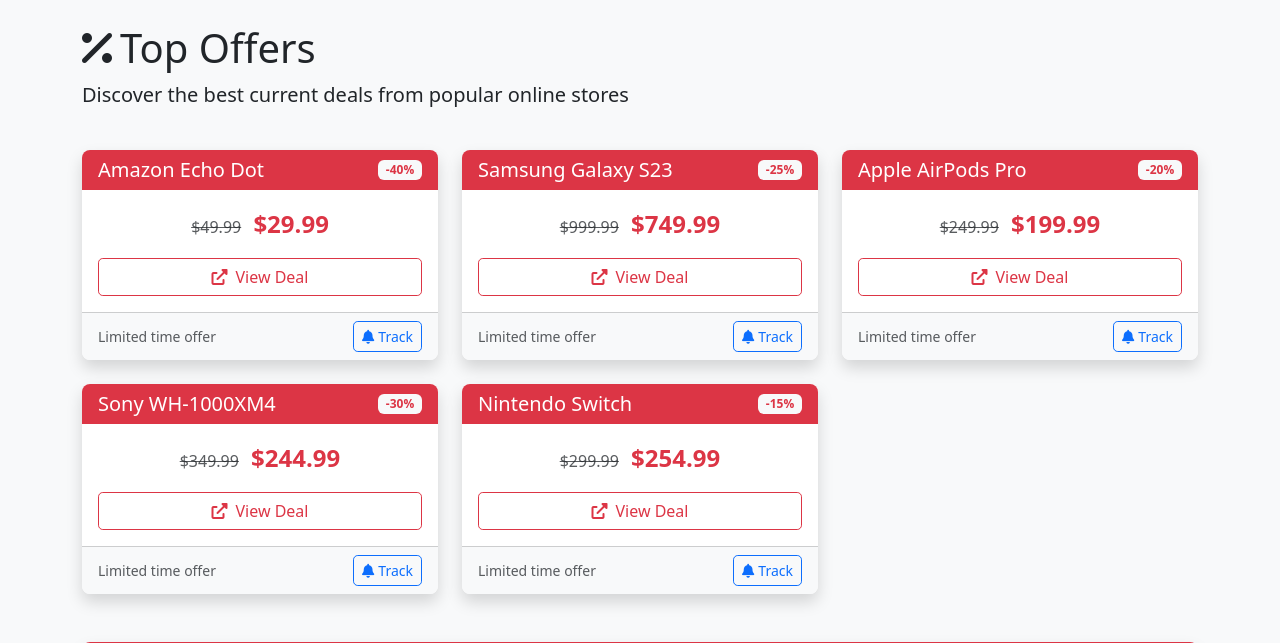
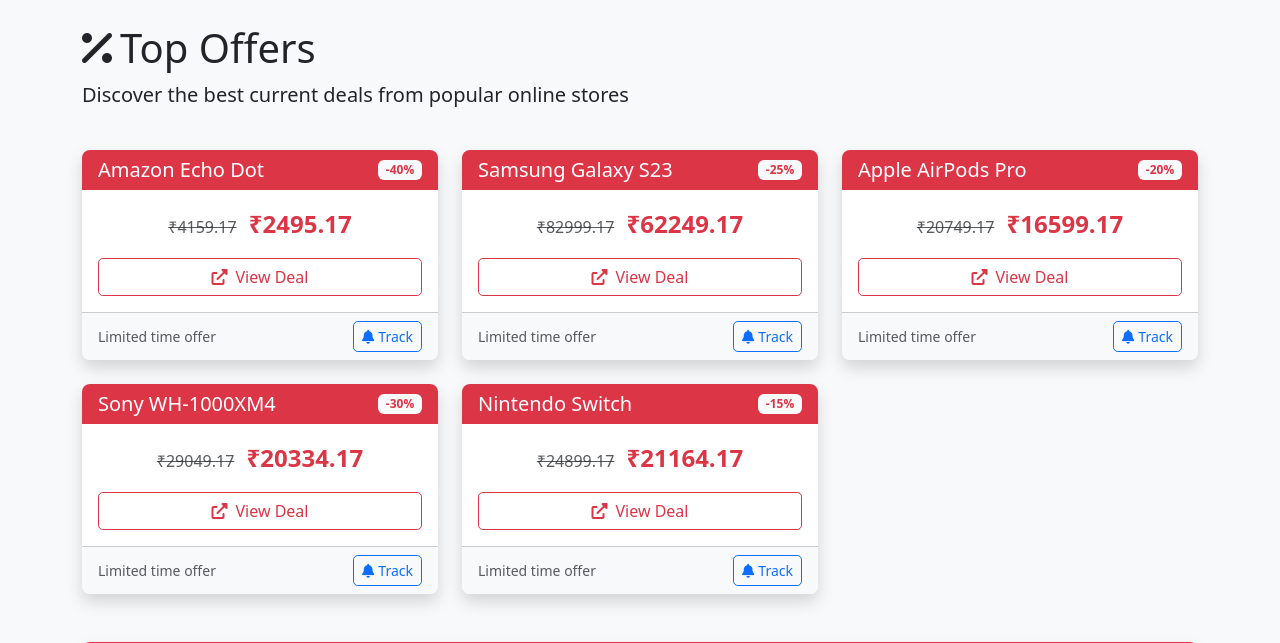
Before and after one commit to jegavkar/Track, a Django app: page /top-offers/ in a window 1280 px wide. Shown: the part 56-699 px from the top of the page. Run offline with Django 4.2, Linux system fonts and the light colour scheme.

Commit message:
requirement.txt added

```diff
--- a/price_tracker/tracker/forms.py
+++ b/price_tracker/tracker/forms.py
@@ -23,7 +23,7 @@ class TrackedProductForm(forms.ModelForm):
         fields = ('product_url', 'target_price')
         widgets = {
             'product_url': forms.URLInput(attrs={'class': 'form-control', 'placeholder': 'https://www.amazon.com/product-url'}),
-            'target_price': forms.NumberInput(attrs={'class': 'form-control', 'placeholder': '99.99'}),
+            'target_price': forms.NumberInput(attrs={'class': 'form-control', 'placeholder': '999'}),
         }
 
     def clean_target_price(self):
--- a/price_tracker/tracker/templates/tracker/emails/price_drop.html
+++ b/price_tracker/tracker/templates/tracker/emails/price_drop.html
@@ -72,9 +72,9 @@
             <p>Good news! The price of <strong>{{ product.product_name }}</strong> has dropped below your target price!</p>
 
             <div class="price-info">
-                <p><span class="original-price">${{ product.original_price|floatformat:2 }}</span> <span class="price">${{ product.current_price|floatformat:2 }}</span></p>
-                <p>You're saving <strong>${{ price_difference|floatformat:2 }}</strong> ({{ percentage_drop }}% off)</p>
-                <p>Your target price: ${{ product.target_price|floatformat:2 }}</p>
+                <p><span class="original-price">₹{{ product.original_price|floatformat:2 }}</span> <span class="price">₹{{ product.current_price|floatformat:2 }}</span></p>
+                <p>You're saving <strong>₹{{ price_difference|floatformat:2 }}</strong> ({{ percentage_drop }}% off)</p>
+                <p>Your target price: ₹{{ product.target_price|floatformat:2 }}</p>
             </div>
 
             <p>Don't miss this opportunity to purchase it at a great price!</p>
--- a/price_tracker/tracker/templates/tracker/home.html
+++ b/price_tracker/tracker/templates/tracker/home.html
@@ -74,7 +74,7 @@
                     <div class="mb-3">
                         <label for="{{ form.target_price.id_for_label }}" class="form-label">Target Price</label>
                         <div class="input-group">
-                            <span class="input-group-text">$</span>
+                            <span class="input-group-text">₹</span>
                             {{ form.target_price }}
                         </div>
                         <div class="form-text text-muted">You'll be notified when the price drops below this amount</div>
--- a/price_tracker/tracker/templates/tracker/top_offers.html
+++ b/price_tracker/tracker/templates/tracker/top_offers.html
@@ -20,8 +20,8 @@
             </div>
             <div class="card-body">
                 <div class="text-center mb-3">
-                    <span class="text-muted text-decoration-line-through me-2">${{ offer.original_price|floatformat:2 }}</span>
-                    <span class="text-danger fw-bold fs-4">${{ offer.current_price|floatformat:2 }}</span>
+                    <span class="text-muted text-decoration-line-through me-2">₹{{ offer.original_price|floatformat:2 }}</span>
+                    <span class="text-danger fw-bold fs-4">₹{{ offer.current_price|floatformat:2 }}</span>
                 </div>
                 <div class="d-grid">
                     <a href="#" class="btn btn-outline-danger">
--- a/price_tracker/tracker/views.py
+++ b/price_tracker/tracker/views.py
@@ -114,11 +114,36 @@ def top_offers(request):
     # In a real-world scenario, this would be dynamic data from a database or API
     # For this example, we'll use static offers
     offers = [
-        {'name': 'Amazon Echo Dot', 'discount': '40%', 'original_price': 49.99, 'current_price': 29.99},
-        {'name': 'Samsung Galaxy S23', 'discount': '25%', 'original_price': 999.99, 'current_price': 749.99},
-        {'name': 'Apple AirPods Pro', 'discount': '20%', 'original_price': 249.99, 'current_price': 199.99},
-        {'name': 'Sony WH-1000XM4', 'discount': '30%', 'original_price': 349.99, 'current_price': 244.99},
-        {'name': 'Nintendo Switch', 'discount': '15%', 'original_price': 299.99, 'current_price': 254.99}
-    ]
+    {
+        "name": "Amazon Echo Dot",
+        "discount": "40%",
+        "original_price": 4159.17,
+        "current_price": 2495.17
+    },
+    {
+        "name": "Samsung Galaxy S23",
+        "discount": "25%",
+        "original_price": 82999.17,
+        "current_price": 62249.17
+    },
+    {
+        "name": "Apple AirPods Pro",
+        "discount": "20%",
+        "original_price": 20749.17,
+        "current_price": 16599.17
+    },
+    {
+        "name": "Sony WH-1000XM4",
+        "discount": "30%",
+        "original_price": 29049.17,
+        "current_price": 20334.17
+    },
+    {
+        "name": "Nintendo Switch",
+        "discount": "15%",
+        "original_price": 24899.17,
+        "current_price": 21164.17
+    }
+]
 
     return render(request, 'tracker/top_offers.html', {'offers': offers})
```
Also changed, not shown: price_tracker/price_tracker/settings.py (+6 -6 lines), price_tracker/tracker/templates/tracker/dashboard.html (+4 -4 lines), price_tracker/tracker/templates/tracker/product_details.html (+9 -9 lines), requirements.txt (added, +135 -0 lines), price_tracker/db.sqlite3, 1 other file.
